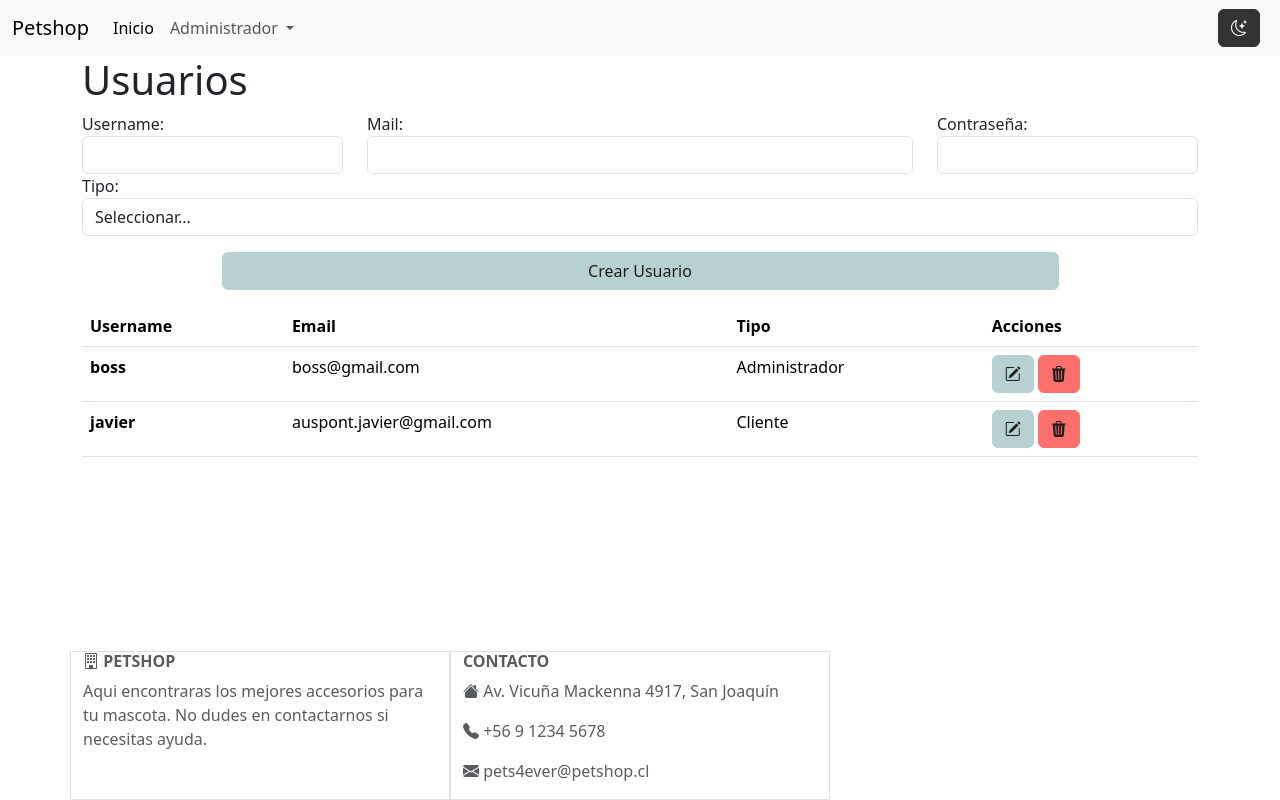
After one commit to frenchpig/ProyectoSemestral, a Django app: page /users/1 in a window 1280 px wide. The commit adds this page. Run offline with Django 4.2, Linux system fonts and the light colour scheme; data comes from the database, SQL or seed files in the repository; both versions use the stored data as it was after the commit; some libraries are stand-ins or nearby versions.

Commit message:
agregar eliminar user listo pendienter editar

```diff
--- a/proyectoSemestral/apps/PetShop/static/js/login.js
+++ b/proyectoSemestral/apps/PetShop/static/js/login.js
@@ -7,6 +7,8 @@ $(document).ready(function () {
   navCarrito.remove();
   let navAdmin = $("#navAdmin");
   navAdmin.remove();
+  let navOpciones = $("#navOpciones");
+  navOpciones.remove();
 });
 const formulario = document.getElementById('loginForm');
 formulario.addEventListener('submit',async function(event){
--- a/proyectoSemestral/apps/PetShop/static/js/registrar.js
+++ b/proyectoSemestral/apps/PetShop/static/js/registrar.js
@@ -7,6 +7,8 @@ $(document).ready(function () {
   navCarrito.remove();
   let navAdmin = $("#navAdmin");
   navAdmin.remove();
+  let navOpciones = $("#navOpciones");
+  navOpciones.remove();
 });
 $(document).ready(function() {
   $('#formulario').validate({
--- a/proyectoSemestral/apps/PetShop/static/js/stock.js
+++ b/proyectoSemestral/apps/PetShop/static/js/stock.js
@@ -9,11 +9,15 @@ $(function () {
   navLogReg.remove();
   let navCarrito = $("#navCarrito");
   navCarrito.remove();
+  let navOpciones = $("#navOpciones");
+  navOpciones.remove();
   let navInicio = $("#navInicio");
   let navLogo = $("#navLogo");
   let link = '/user/'+token;
   navInicio.attr('href',link);
   navLogo.attr('href',link);
+  let navUser = $("#navUser");
+  navUser.attr('href',`/users/${token}`)
   $("#tabla tr").each(function() {
     var fila = $(this);
     let contador = 0
--- a/proyectoSemestral/apps/PetShop/templates/base.html
+++ b/proyectoSemestral/apps/PetShop/templates/base.html
@@ -53,7 +53,8 @@
             <a class="nav-link dropdown-toggle" href="#" role="button" data-bs-toggle="dropdown"
               aria-expanded="false">Administrador </a>
             <ul class="dropdown-menu">
-              <li><a id="navStock" class="dropdown-item" href="/stock">Stock</a></li>
+              <li><a id="navStock" class="dropdown-item" href="">Stock</a></li>
+              <li><a id="navUser" class="dropdown-item" href="">Usuarios</a></li>
             </ul>
           </li>
           <!-- Carrito de compra -->
--- /dev/null
+++ b/proyectoSemestral/apps/PetShop/templates/usuarios.html
@@ -0,0 +1,87 @@
+{% extends "./base.html" %}
+{% load static %}
+
+
+{% block header %}
+  <link rel="stylesheet" href="{% static 'css/styles.css'%}">
+
+{% endblock %}
+
+{% block body %}
+  <div class="container">
+    <div class="row">
+      <div class="col">
+        <h1>Usuarios</h1>
+      </div>
+    </div>
+
+    <form id="formAddUser" action="/addUsers/{{token}}" method="POST" class="needs-validation row" novalidate> {% csrf_token %}
+      <div class="form-group col-xl-3">
+        <label for="username">Username:</label>
+        <input type="text" class="form-control" id="username" name="username" maxlength="20" required>
+        <div class="invalid-feedback">
+          Por favor, ingresa un nombre de usuario (máximo 20 caracteres).
+        </div>
+      </div>
+      <div class="form-group col-xl-6">
+        <label for="email">Mail:</label>
+        <input type="email" class="form-control" id="email" name="email" maxlength="200" required>
+        <div class="invalid-feedback">
+          Por favor, ingresa un correo electrónico válido (máximo 200 caracteres).
+        </div>
+      </div>
+      <div class="form-group col-xl-3">
+        <label for="password">Contraseña:</label>
+        <input type="password" class="form-control" id="password" name="password" maxlength="15" required>
+        <div class="invalid-feedback">
+          Por favor, ingresa una contraseña (máximo 15 caracteres).
+        </div>
+      </div>
+      <div class="form-group col-xl-12">
+        <label for="type">Tipo:</label>
+        <select class="form-control" id="type" name="type" required>
+          <option value="0" selected disabled>Seleccionar...</option>
+          {% for t in tipos %}
+          <option value="{{t.tipo_id}}">{{t.nombre}}</option>
+          {% endfor %}
+        </select>
+        <div class="invalid-feedback">
+          Por favor, selecciona una opción válida.
+        </div>
+      </div>
+      <div class="col d-flex justify-content-center my-3">
+        <button class="btn btn-azul w-75" type="submit">Crear Usuario</button>
+      </div>
+    </form>
+
+    <table id="tablaUsuarios" class="table">
+      <thead>
+        <tr>
+          <th scope="col">Username</th>
+          <th scope="col">Email</th>
+          <th scope="col">Tipo</th>
+          <th scope="col">Acciones</th>
+        </tr>
+      </thead>
+      <tbody>
+        {% for u in users %}
+        <tr>
+          <th scope="row">{{u.user}}</th>
+          <td>{{u.mail}}</td>
+          <td>{{u.tipo_id.nombre}}</td>
+          <td>
+            <a href="#" class="btn btn-azul"><i class="bi bi-pencil-square"></i></a>
+            <a href="/deleteUser/{{token}}/{{u.user}}" class="btn btn-rojo"><i class="bi bi-trash3-fill"></i></a>
+          </td>
+        </tr>
+        {% endfor %}
+      </tbody>
+    </table>
+
+  </div>
+  <div class="d-flex flex-fill"></div>
+{% endblock %}
+
+{% block script %}
+  <script src="{% static 'js/usuarios.js'%}"></script>
+{% endblock %}
--- a/proyectoSemestral/apps/PetShop/urls.py
+++ b/proyectoSemestral/apps/PetShop/urls.py
@@ -15,5 +15,8 @@ urlpatterns = [
   path('delete/<sku>/<token>',views.eliminarProducto),
   path('deletecat/<id>/<token>',views.eliminarCategoria),
   path('agregarCategoria/<token>',views.agregarCategoria, name="agregar_categorias"),
-  path('carrito',views.comprobarStock)
+  path('carrito',views.comprobarStock),
+  path('users/<token>',views.cargarUsuarios),
+  path('addUsers/<token>',views.agregarUsuario),
+  path('deleteUser/<token>/<username>',views.eliminarUsuarioAdmin)
 ]
--- a/proyectoSemestral/apps/PetShop/views.py
+++ b/proyectoSemestral/apps/PetShop/views.py
@@ -28,6 +28,11 @@ def cargarStock(request,token):
   categorias = Categoria.objects.all()
   productos = Producto.objects.all()
   return render(request, "stock.html",{"cates":categorias,"prod":productos,'token':token})
+
+def cargarUsuarios(request,token):
+  usuarios = Usuario.objects.all()
+  tipos = TipoUsuario.objects.all()
+  return render(request, "usuarios.html",{"users":usuarios,"tipos":tipos,"token":token})
 
 #Funcion para agregar producto + sus validaciones
 def agregarProducto(request,token):
@@ -178,3 +183,20 @@ def eliminarUsuario(request,token):
   usuarioBD = Usuario.objects.get(userToken=token)
   usuarioBD.delete()
   return redirect('/')
+
+def agregarUsuario(request,token):
+  print(request.POST)
+  v_username = request.POST['username']
+  v_email = request.POST['email']
+  v_password = request.POST['password']
+  v_tipoid = request.POST['type']
+  v_tipo = TipoUsuario.objects.get(tipo_id=v_tipoid)
+  caracteres = string.ascii_letters + string.digits
+  v_token = ''.join(random.choice(caracteres) for _ in range(8))
+  Usuario.objects.create(user=v_username,mail=v_email,contrasenna=v_password,userToken=v_token,tipo_id=v_tipo)
+  return redirect(f'/users/{token}')
+
+def eliminarUsuarioAdmin(request,token,username):
+  usuarioBD = Usuario.objects.get(user=username)
+  usuarioBD.delete()
+  return redirect(f'/users/{token}')
```
Also changed, not shown: proyectoSemestral/apps/PetShop/static/js/inicioLogged.js (+2 -33 lines), proyectoSemestral/apps/PetShop/static/js/usuarios.js (added, +65 -0 lines), proyectoSemestral/db.sqlite3.
